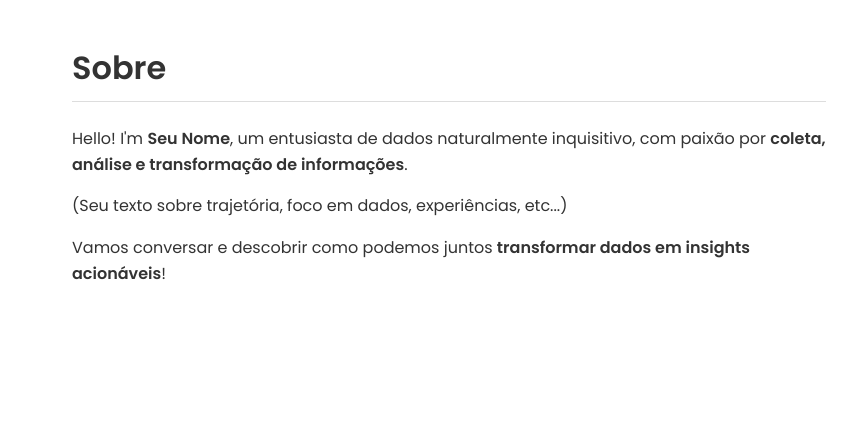
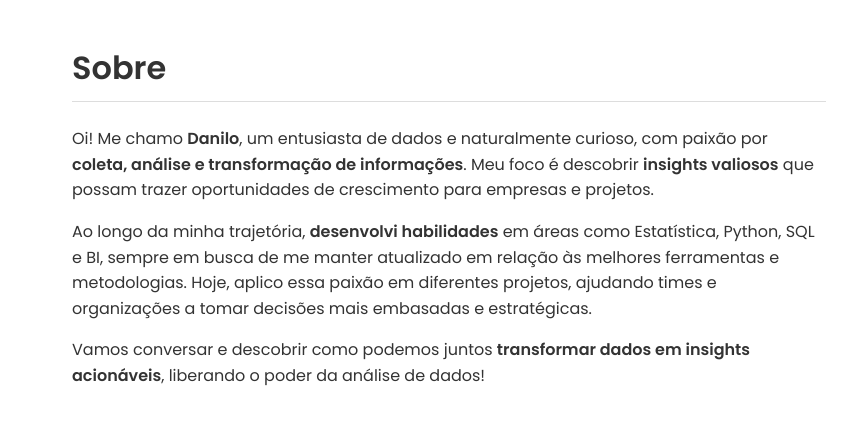
Before and after one commit to dan-cml/portfolio-danilo-lima, a plain HTML site: page index.html in a window 1280 px wide. Shown: the part 76-520 px from the top of the page, 0-853 px from the left. Drawn offline with Linux system fonts and the light colour scheme.

Commit message:
Ajuste de area de sobre

```diff
--- a/index.html
+++ b/index.html
@@ -34,18 +34,25 @@
         <h2>Sobre</h2>
         <hr />
         <p>
-          Hello! I'm <strong>Seu Nome</strong>, um entusiasta de dados naturalmente inquisitivo,
+          Oi! Me chamo <strong>Danilo</strong>, um entusiasta de dados e naturalmente curioso,
           com paixão por
           <strong>coleta, análise e transformação de informações</strong>.
+          Meu foco é descobrir <strong>insights valiosos</strong> que possam trazer
+          oportunidades de crescimento para empresas e projetos.
         </p>
 
         <p>
-          (Seu texto sobre trajetória, foco em dados, experiências, etc...)
+          Ao longo da minha trajetória, <strong>desenvolvi habilidades</strong> em
+          áreas como Estatística, Python, SQL e BI, sempre em busca de me manter atualizado
+          em relação às melhores ferramentas e metodologias.
+          Hoje, aplico essa paixão em diferentes projetos, ajudando times e organizações
+          a tomar decisões mais embasadas e estratégicas.
         </p>
 
         <p>
           Vamos conversar e descobrir como podemos juntos
-          <strong>transformar dados em insights acionáveis</strong>!
+          <strong>transformar dados em insights acionáveis</strong>, liberando
+          o poder da análise de dados!
         </p>
       </div>
 
```
